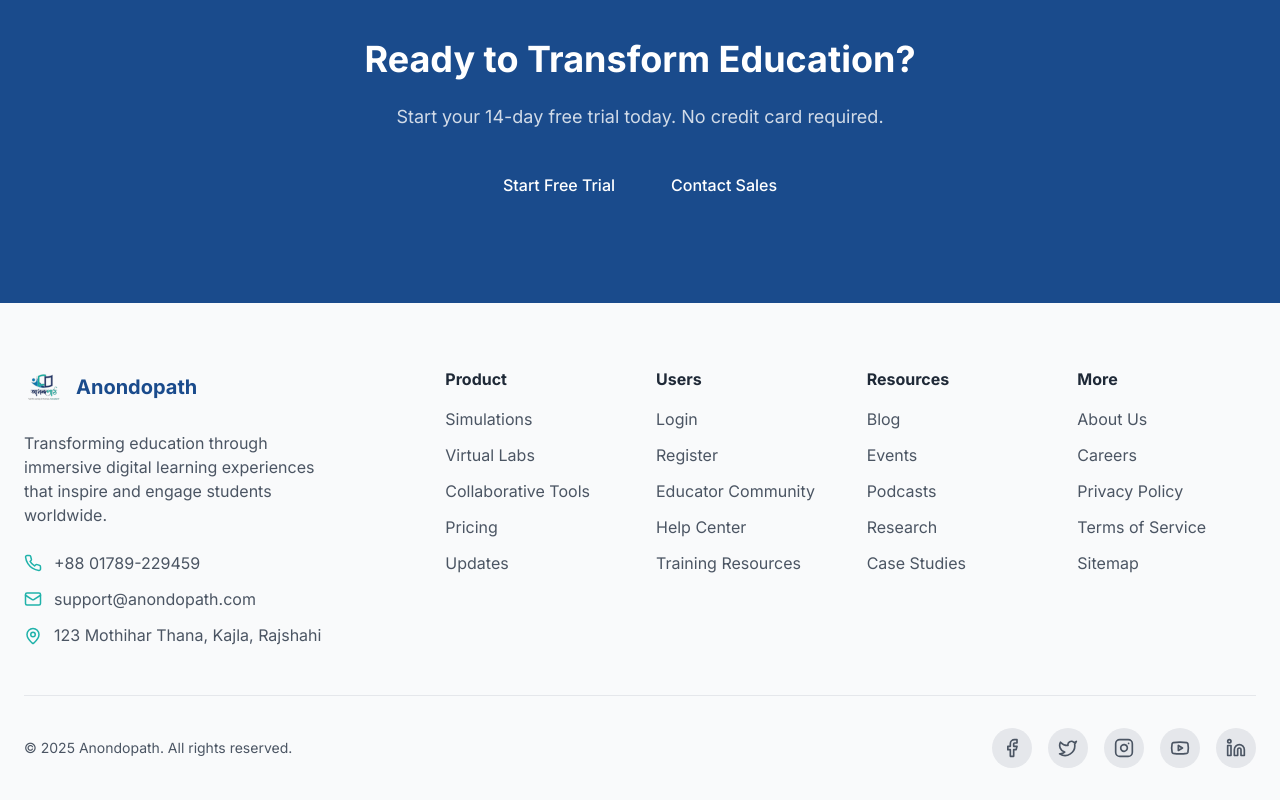
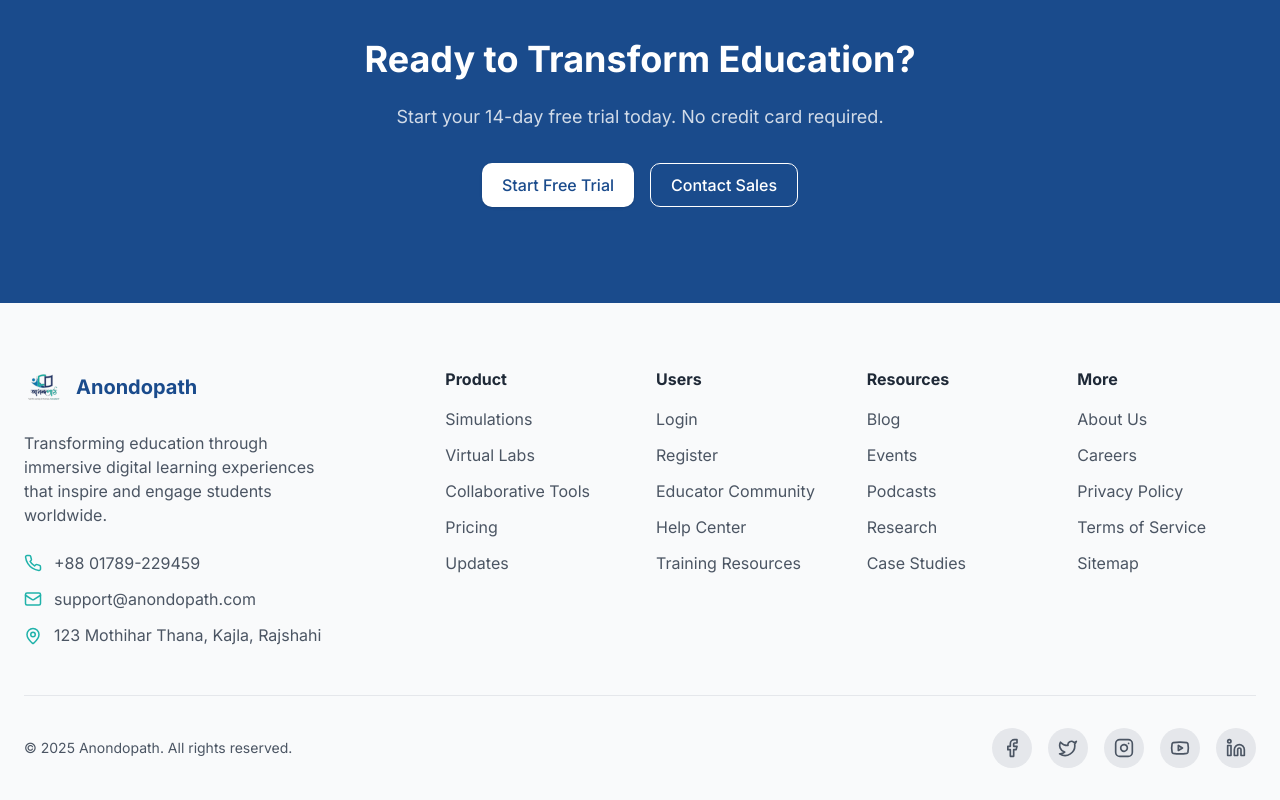
Before and after one commit to ungabungaaaa/anondopath, a React (Vite) app: page /pricing in a window 1280 px wide. Shown: the part 3435-4235 px from the top of the page. Built offline with nearby package versions, Linux system fonts and the light colour scheme.

Commit message:
Fix: TypeScript errors in Button component and pages
The Button component's `variant` prop type was updated to include "white" and "outline-white" variants.  The `Play` icon import was added to `src/pages/Testimonials.tsx`.  These changes resolve several TypeScript errors across multiple pages.

```diff
--- a/src/components/Button.tsx
+++ b/src/components/Button.tsx
@@ -3,7 +3,7 @@ import React from 'react';
 import { cn } from '@/lib/utils';
 
 interface ButtonProps extends React.ButtonHTMLAttributes<HTMLButtonElement> {
-  variant?: 'primary' | 'secondary' | 'outline' | 'ghost';
+  variant?: 'primary' | 'secondary' | 'outline' | 'ghost' | 'white' | 'outline-white';
   size?: 'sm' | 'md' | 'lg';
   children: React.ReactNode;
   className?: string;
@@ -24,7 +24,9 @@ const Button = ({
     primary: "bg-gradient-to-r from-anondopath-blue to-anondopath-teal text-white shadow hover:opacity-90",
     secondary: "bg-secondary text-secondary-foreground hover:bg-secondary/80",
     outline: "border border-anondopath-teal text-anondopath-blue bg-transparent hover:bg-anondopath-teal/10",
-    ghost: "text-anondopath-blue hover:bg-anondopath-blue/10"
+    ghost: "text-anondopath-blue hover:bg-anondopath-blue/10",
+    white: "bg-white text-anondopath-blue shadow hover:bg-gray-100",
+    "outline-white": "border border-white text-white bg-transparent hover:bg-white/10"
   };
 
   const sizeClasses = {
--- a/src/pages/Testimonials.tsx
+++ b/src/pages/Testimonials.tsx
@@ -2,7 +2,7 @@
 import React, { useEffect } from 'react';
 import Header from '@/components/Header';
 import Footer from '@/components/Footer';
-import { Star, Quote } from 'lucide-react';
+import { Star, Quote, Play } from 'lucide-react';
 import Button from '@/components/Button';
 import TestimonialsSlider from '@/components/TestimonialsSlider';
 
```
